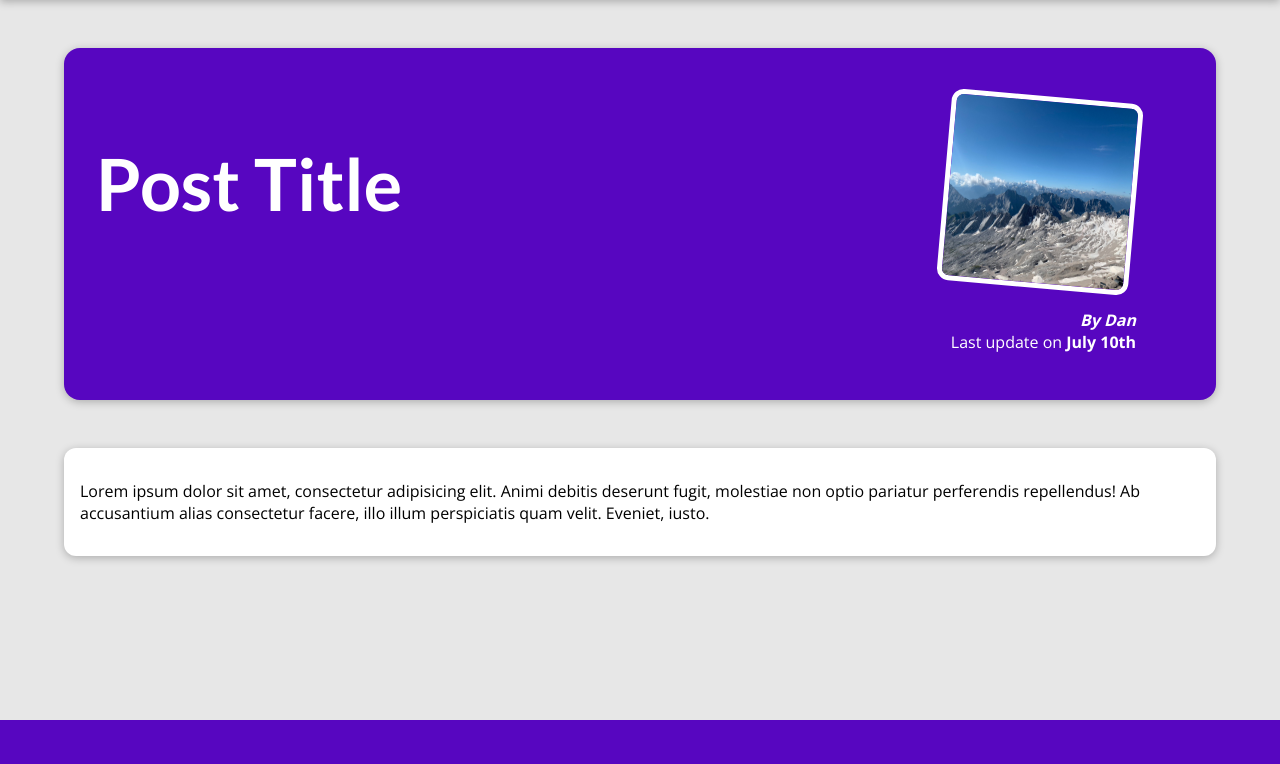
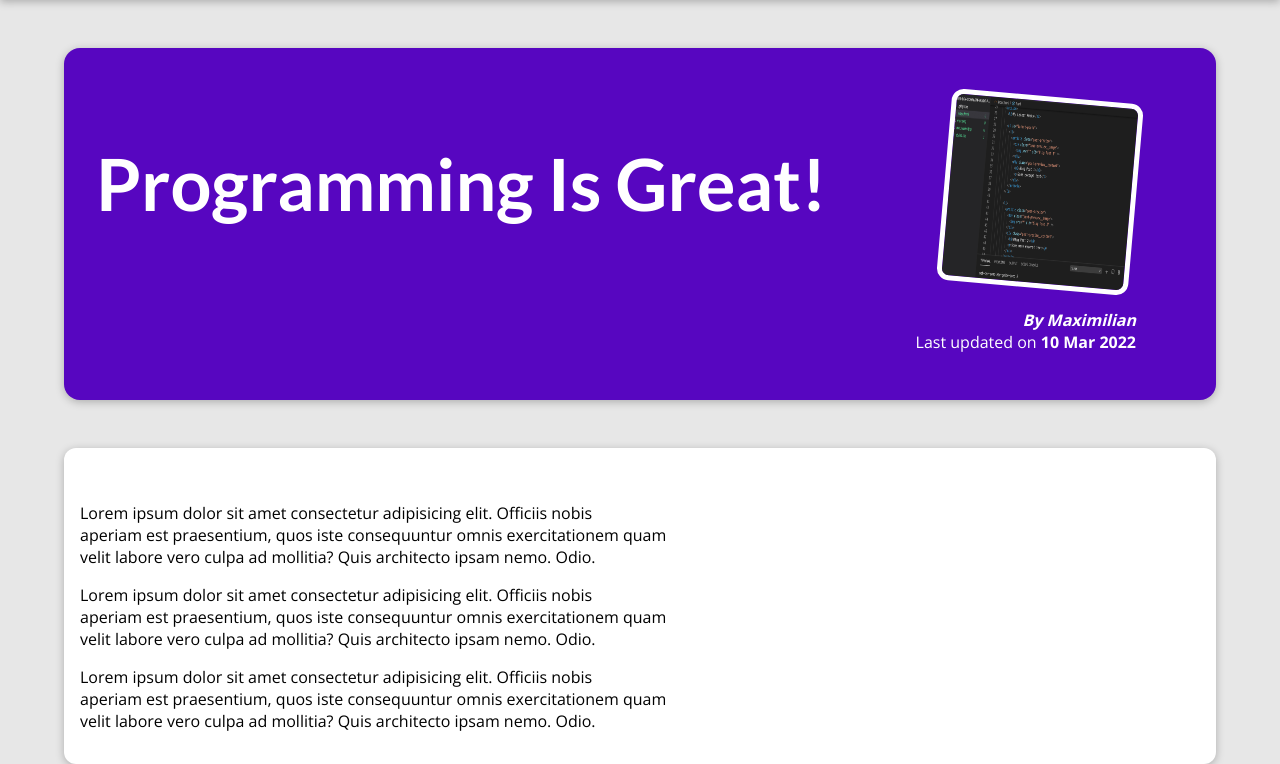
Before and after one commit to dangjogvara/my_site, a Django app: page //posts/programming-is-fun in a window 1280 px wide. Shown: the part 80-844 px from the top of the page. Before the commit the page ends 800 px from the top, so only its background shows below. Run offline with Django 4.2, Linux system fonts and the light colour scheme.

Commit message:
display dynamic post-detail.html

```diff
--- a/blog/templates/blog/post-detail.html
+++ b/blog/templates/blog/post-detail.html
@@ -11,22 +11,20 @@
 
 {% block content %}
     <section id="summary">
-        <h2>Post Title</h2>
+        <h2>{{ post.title }}</h2>
         <article>
-            <img src="{% static 'blog/images/mountains.jpg' %}" alt="Post Title">
-            <address>By Dan</address>
+            <img src="{% static 'blog/images/'|add:post.image %}" alt="{{ post.title }}">
+            <address>By {{ post.author }}</address>
             <div>
-                Last update on
-                <time>July 10th</time>
+                Last updated on
+                <time>{{ post.date | date:'d M Y' }}</time>
             </div>
         </article>
     </section>
 
     <main>
         <p>
-            Lorem ipsum dolor sit amet, consectetur adipisicing elit. Animi debitis deserunt fugit, molestiae non optio
-            pariatur perferendis repellendus! Ab accusantium alias consectetur facere, illo illum perspiciatis quam
-            velit. Eveniet, iusto.
+            {{ post.content | linebreaks }}
         </p>
     </main>
 {% endblock %}
--- a/blog/views.py
+++ b/blog/views.py
@@ -1,7 +1,7 @@
 from datetime import date
 from django.shortcuts import render
 
-init_posts = [
+all_posts = [
     {
         "slug": "hike-in-the-mountains",
         "image": "mountains.jpg",
@@ -75,7 +75,7 @@ def get_date(post):
 
 
 def starting_page(request):
-    sorted_posts = sorted(init_posts, key=get_date)
+    sorted_posts = sorted(all_posts, key=get_date)
     latest_posts = sorted_posts[-3:]
     return render(request, 'blog/index.html', {
         'posts': latest_posts
@@ -83,8 +83,13 @@ def starting_page(request):
 
 
 def posts(request):
-    return render(request, 'blog/all-posts.html')
+    return render(request, 'blog/all-posts.html', {
+        "all_posts": all_posts
+    })
 
 
 def post_detail(request, slug):
-    return render(request, 'blog/post-detail.html')
+    identified_post = next(post for post in all_posts if post['slug'] == slug)
+    return render(request, 'blog/post-detail.html', {
+        'post': identified_post
+    })
```
Also changed, not shown: blog/templates/blog/all-posts.html (+3 -7 lines).
